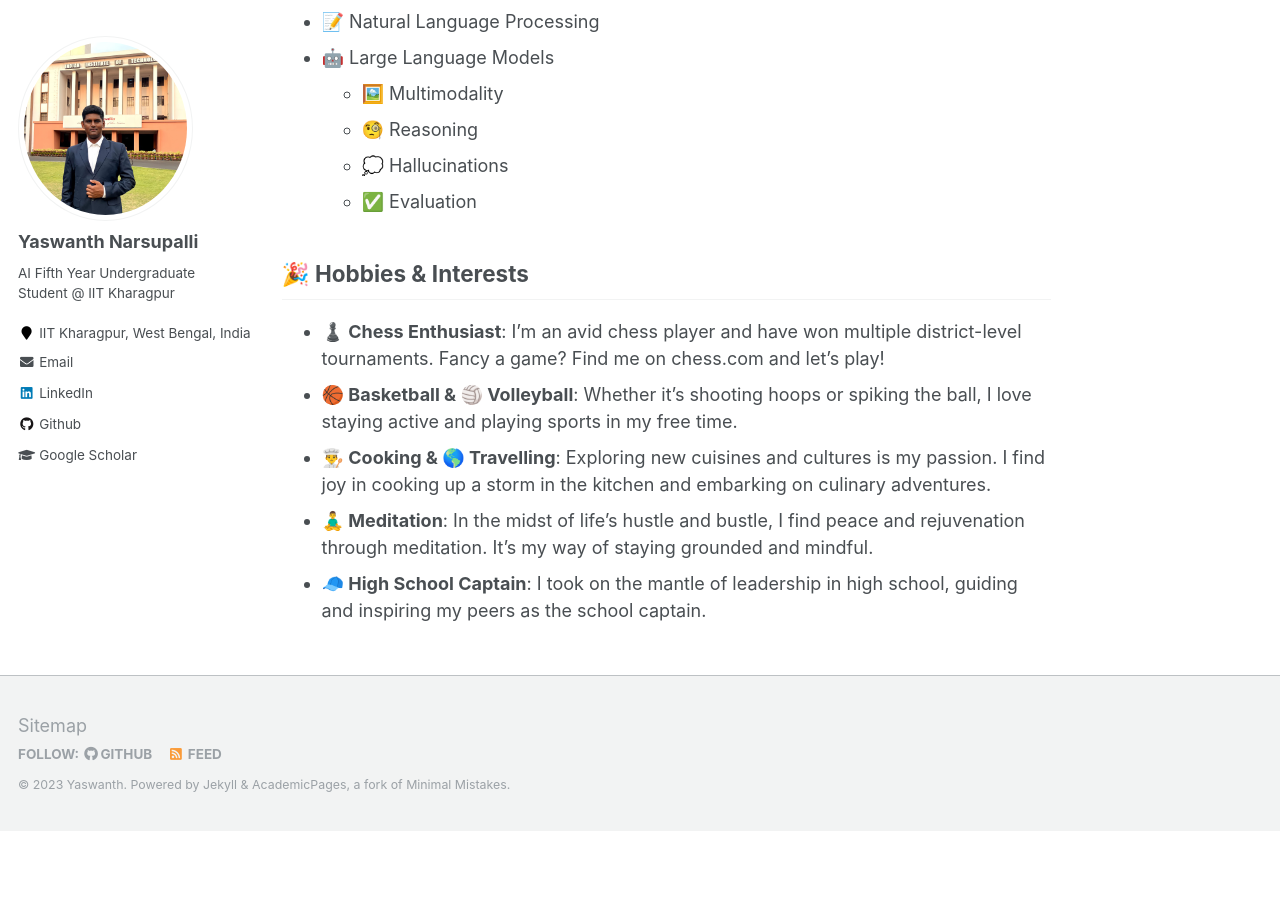
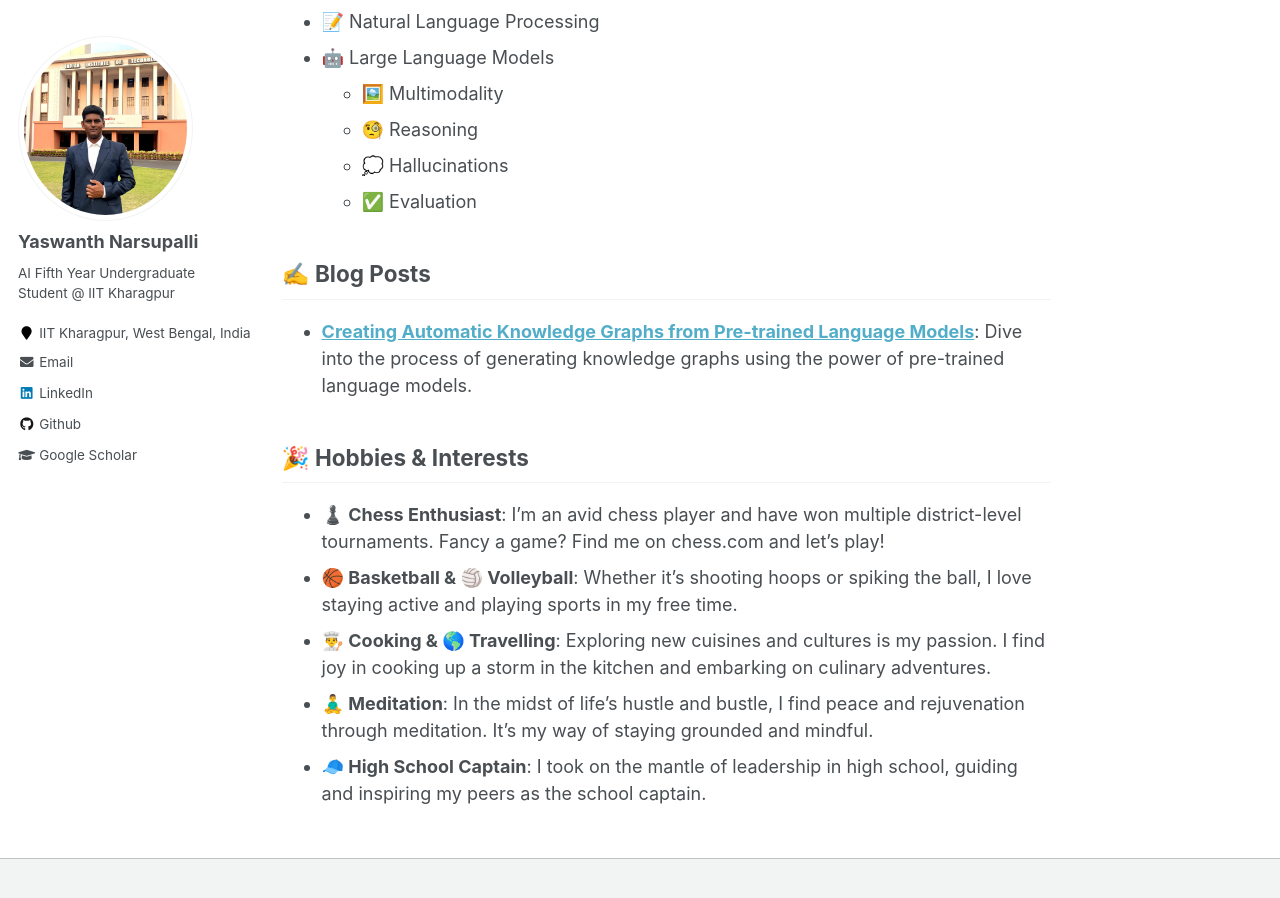
Before and after one commit to yaswanth-iitkgp/yaswanth-iitkgp.github.io, a Jekyll site: the page built from _pages/about.md, in a window 1280 px wide and 900 px high, scrolled down 3311 px. Built offline with Jekyll 4.4.1, drawn with Linux system fonts in a browser that asks for light colours; before the commit the page ends 4142 px from its top, so only the background shows below that.

```diff
--- a/_pages/about.md
+++ b/_pages/about.md
@@ -84,6 +84,12 @@ My research interests lie majorly in the following broad domains:
   - ✅ Evaluation
 
 
+## ✍️ Blog Posts
+
+- **[Creating Automatic Knowledge Graphs from Pre-trained Language Models](https://medium.com/@yaswanth-iitkgp/creating-automatic-knowledge-graphs-from-pre-trained-language-models-0da963ffc67c)**: Dive into the process of generating knowledge graphs using the power of pre-trained language models.
+
+
+
 ## 🎉 Hobbies & Interests
 
 - **♟️ Chess Enthusiast**: I'm an avid chess player and have won multiple district-level tournaments. Fancy a game? Find me on chess.com and let's play!
```
